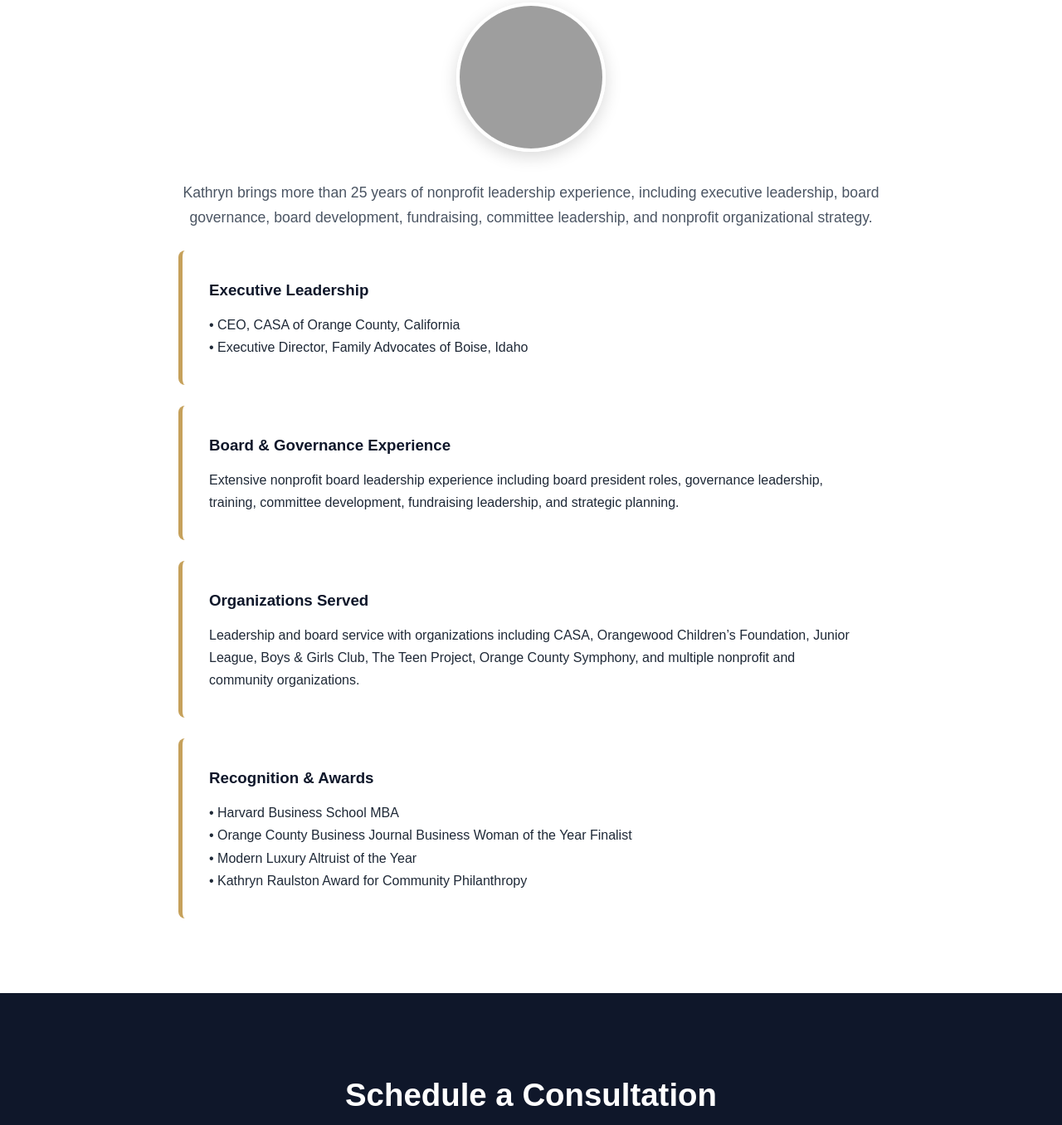
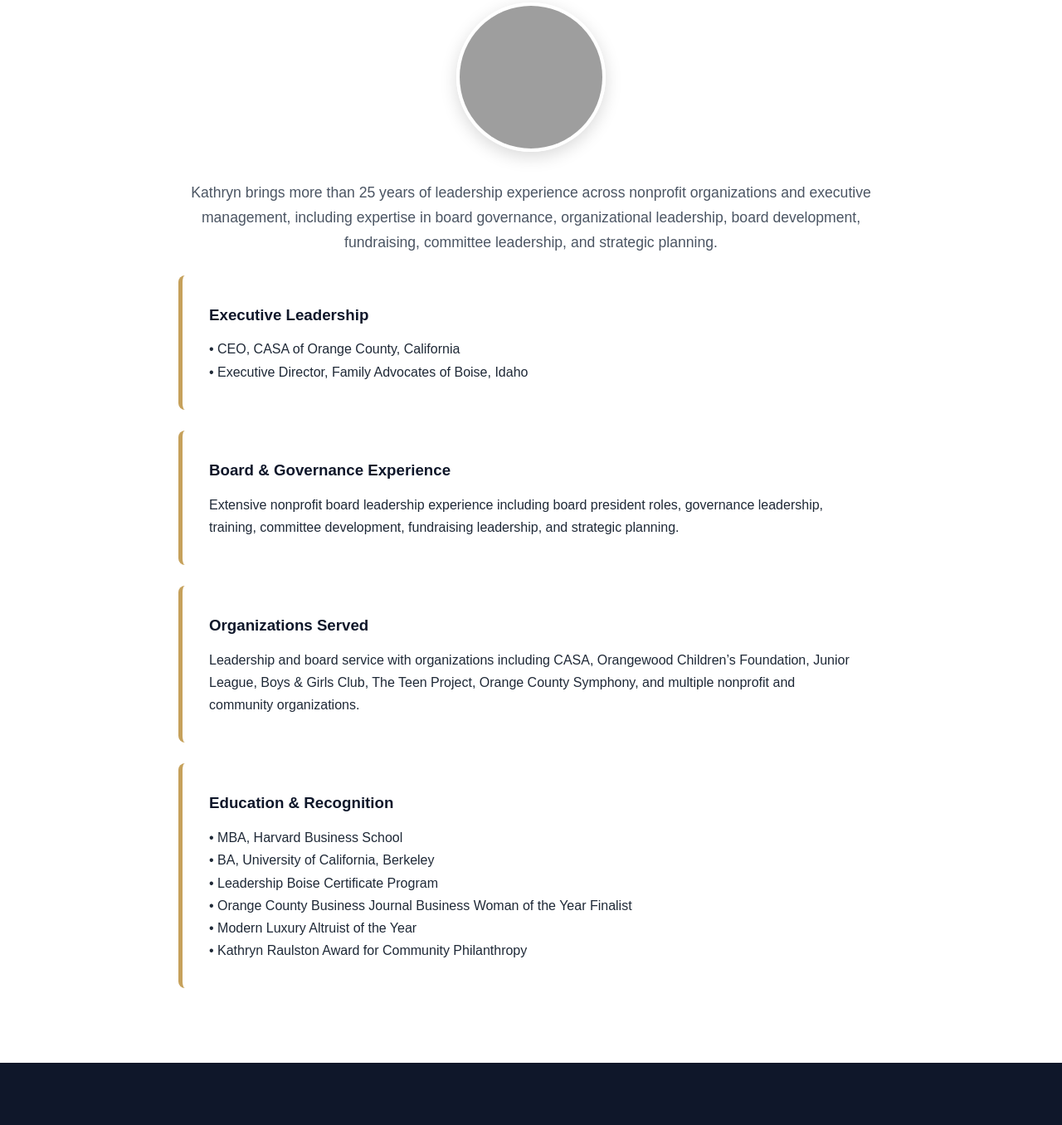
Before and after one commit to procuredan/nonprofitboardconsulting, a plain HTML site: page index.html in a window 1280 px wide. Shown: the part 2783-4139 px from the top of the page at 83% size. Drawn offline with Linux system fonts and the light colour scheme; grey boxes are pictures that could not be loaded.

Commit message:
Revise Kathryn's leadership and education descriptions
Updated Kathryn's experience and education details for clarity and completeness.

```diff
--- a/index.html
+++ b/index.html
@@ -152,9 +152,10 @@
 />
 
  <p class="section-text">
-      Kathryn brings more than 25 years of nonprofit leadership experience,
-      including executive leadership, board governance, board development,
-      fundraising, committee leadership, and nonprofit organizational strategy.
+  Kathryn brings more than 25 years of leadership experience across
+  nonprofit organizations and executive management, including expertise
+  in board governance, organizational leadership, board development,
+  fundraising, committee leadership, and strategic planning.
 </p>
 
     <div class="services">
@@ -190,10 +191,12 @@
       </div>
 
       <div class="service-item">
-        <h3>Recognition & Awards</h3>
+  <h3>Education & Recognition</h3>
 
   <p>
-          • Harvard Business School MBA<br>
+    • MBA, Harvard Business School<br>
+    • BA, University of California, Berkeley<br>
+    • Leadership Boise Certificate Program<br>
     • Orange County Business Journal Business Woman of the Year Finalist<br>
     • Modern Luxury Altruist of the Year<br>
     • Kathryn Raulston Award for Community Philanthropy
```
Lines whose indentation alone changed are shown as unchanged.
